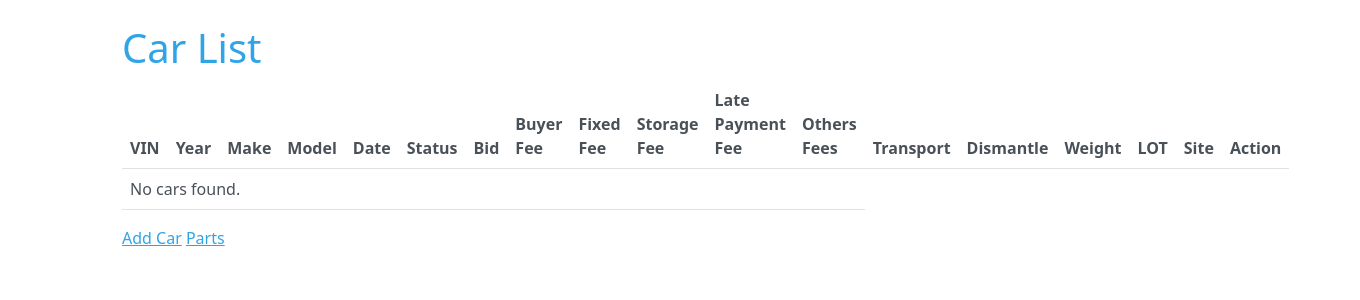
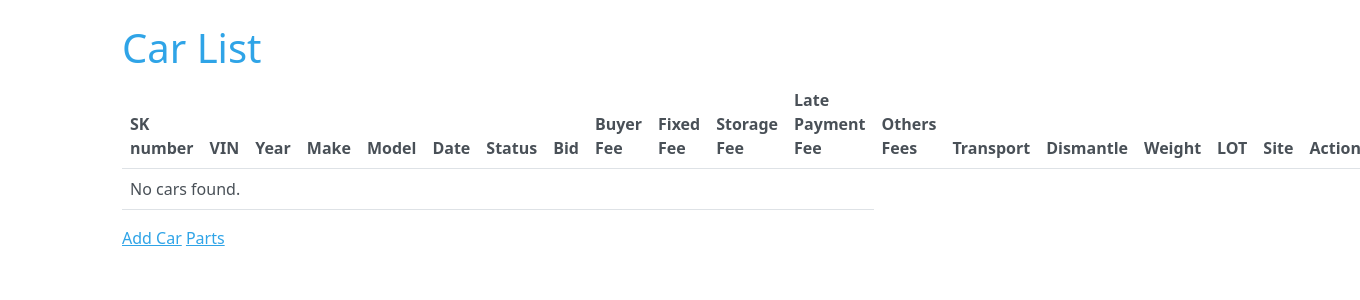
Before and after one commit to alexsteeve/Management-System, a Django app: page / in a window 1360 px wide. Shown: the top 300 px of the page. Run offline with Django 4.2, Linux system fonts and the light colour scheme; data that the repository does not hold is empty; some libraries are stand-ins or nearby versions.

Commit message:
expose id of cars

```diff
--- a/cars/templates/car_list.html
+++ b/cars/templates/car_list.html
@@ -7,6 +7,7 @@
   <table class="table table-hover">
     <thead>
       <tr>
+        <th scope="col">SK number</th>
         <th scope="col">VIN</th>
         <th scope="col">Year</th>
         <th scope="col">Make</th>
@@ -31,6 +32,7 @@
       {% for car in cars %}
       <tr class="table-primary">
         <!-- <th>{{ car.VIN }}</th> -->
+        <th>{{ car.id }}</th>
         <th><a class="nav_link" href="{% url 'car_detail' car.pk %}">{{ car.VIN }}</a></th>
         <th>{{ car.year }}</th>
         <th>{{ car.make }}</th>
```
